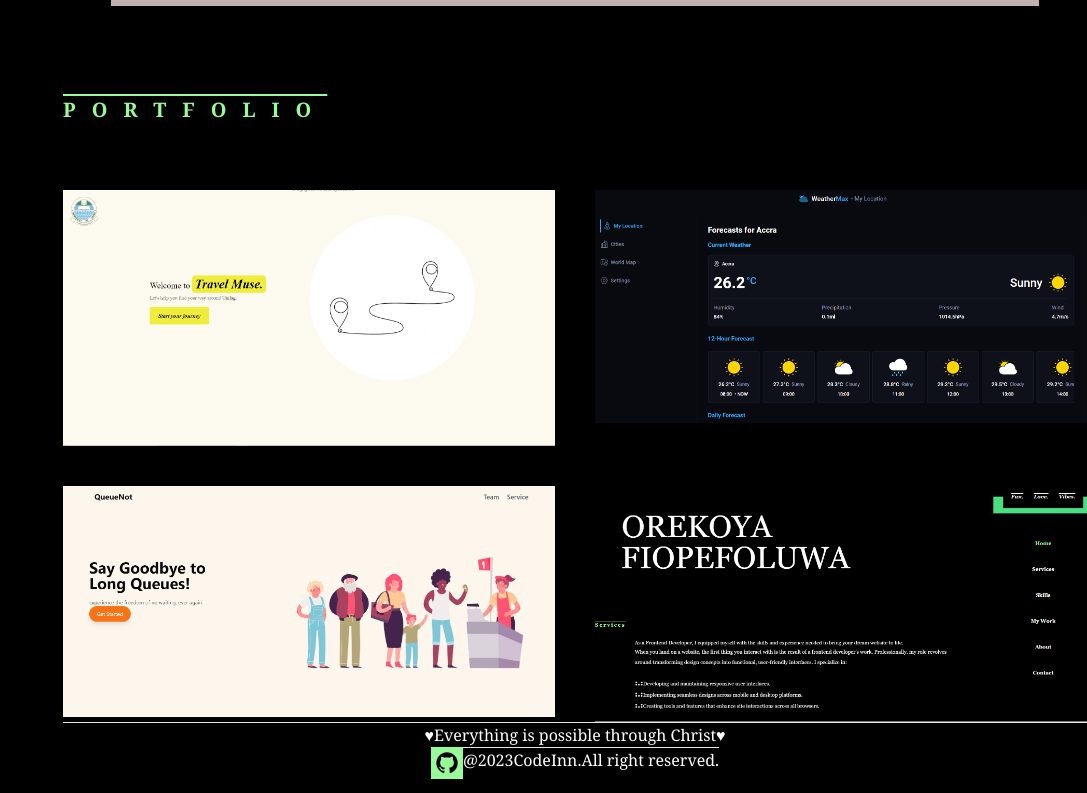
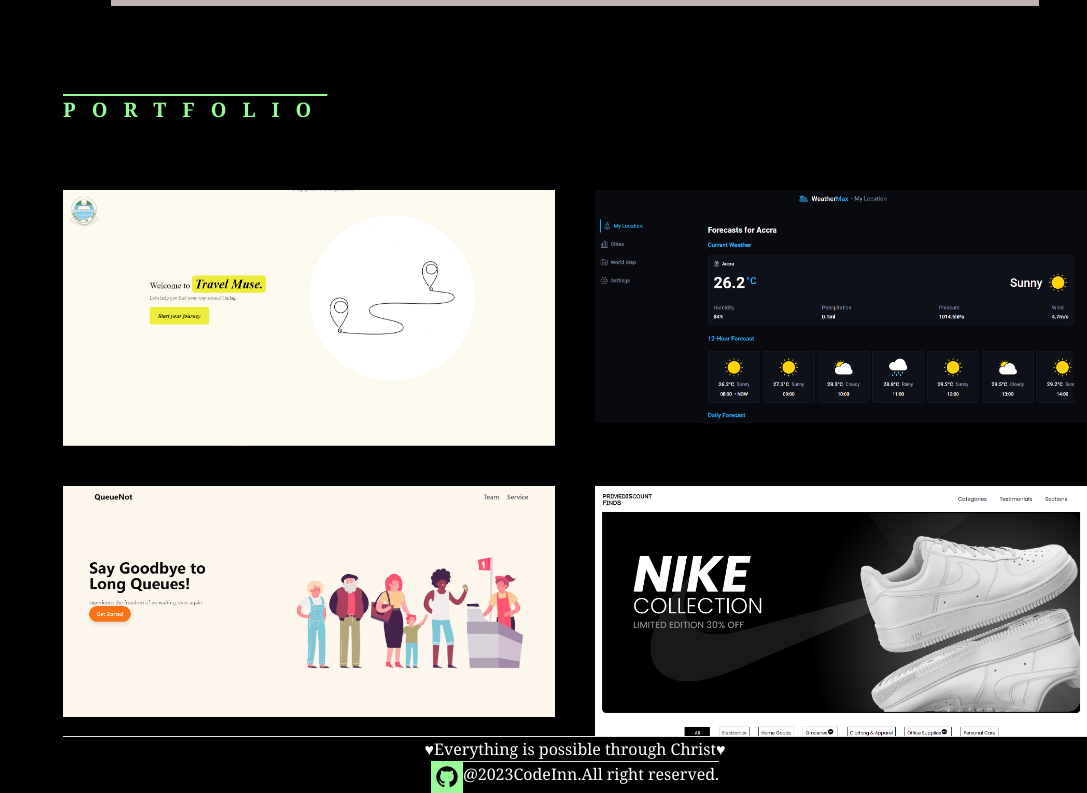
Before and after one commit to fiopefoluwa/My-Portfolio, a React (Vite) app in the folder my-react-app/: page / in a window 1280 px wide. Shown: the part 1468-2261 px from the top of the page, without its empty margins (193-1280 px from the left). Built offline with nearby package versions, Linux system fonts and the light colour scheme.

Commit message:
Project Added

```diff
--- a/my-react-app/src/pages/portfolio/portfolio.jsx
+++ b/my-react-app/src/pages/portfolio/portfolio.jsx
@@ -4,7 +4,7 @@ import { motion } from 'framer-motion';
 import TravelMuse from '../../assets/TravelMuse.png'
 import WeatherMax from '../../assets/WeatherMax.png'
 import QueueNot from '../../assets/QueueNot.png'
-import PortfolioA from '../../assets/Portfolio.png'
+import PrimeDiscount from '../../assets/PrimeDiscount.png'
 
 const Portfolio = () => {
 
@@ -28,10 +28,10 @@ const Portfolio = () => {
       link:'https://github.com/fiopefoluwa/QUEUE'
     },
     {
-      title: 'My Portfolio',
-      imageUrl: PortfolioA,
+      title: 'PrimeDiscount Find',
+      imageUrl: PrimeDiscount,
       buttonText: 'View Project',
-      link:'https://my-portfolio-one-flax.vercel.app/'
+      link:'https://www.primediscountfind.com/'
     },
   ];
   return (
```
Also changed, not shown: my-react-app/src/assets/PrimeDiscount.png (added).
